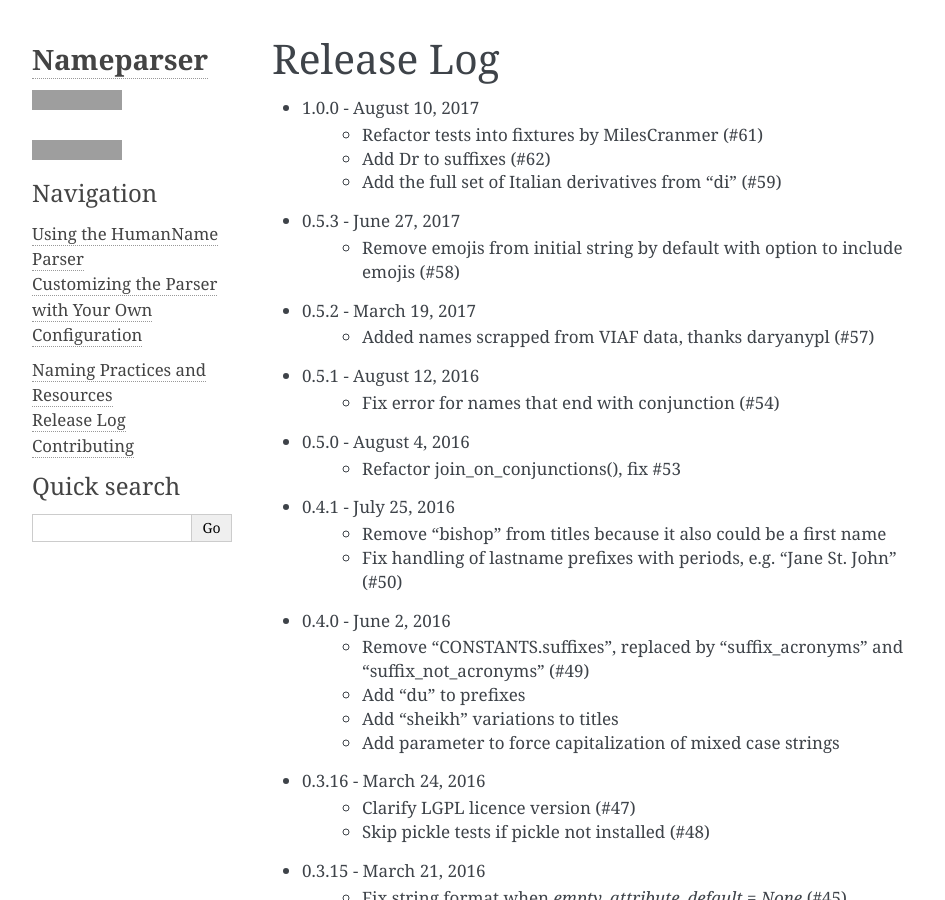
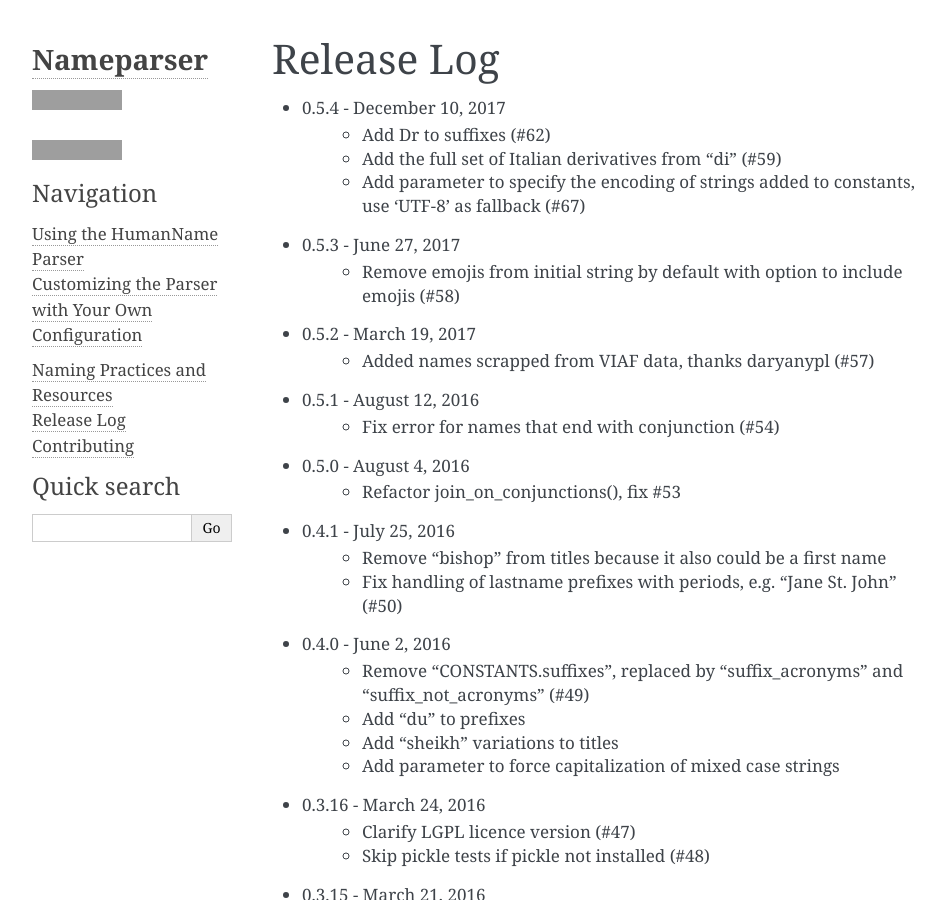
Before and after one commit to derek73/python-nameparser, a Sphinx documentation site: the page built from docs/release_log.rst, in a window 1280 px wide and 900 px high, cut to the strip 0-900 px from the top of the window. Shown: the whole strip, without its empty margins (148-1093 px from the left). Built offline with Sphinx 7.4.7, drawn with Linux system fonts in a browser that asks for light colours; pages that are not in the unit, such as notebooks, are missing from menus; grey boxes are pictures that could not be loaded.

Commit message:
set v0.5.4 (1.0 will have to wait for another day)

```diff
--- a/docs/release_log.rst
+++ b/docs/release_log.rst
@@ -1,9 +1,9 @@
 Release Log
 ===========
-* 1.0.0 - August 10, 2017
-    - Refactor tests into fixtures by MilesCranmer (#61)
+* 0.5.4 - December 10, 2017
     - Add Dr to suffixes (#62)
     - Add the full set of Italian derivatives from "di" (#59)
+    - Add parameter to specify the encoding of strings added to constants, use 'UTF-8' as fallback (#67)
 * 0.5.3 - June 27, 2017
     - Remove emojis from initial string by default with option to include emojis (#58)
 * 0.5.2 - March 19, 2017
--- a/nameparser/__init__.py
+++ b/nameparser/__init__.py
@@ -1,4 +1,4 @@
-VERSION = (1, 0, 0)
+VERSION = (0, 5, 4)
 __version__ = '.'.join(map(str, VERSION))
 __author__ = "Derek Gulbranson"
 __author_email__ = 'derek73@gmail.com'
```
Also changed, not shown: 1 other file.
